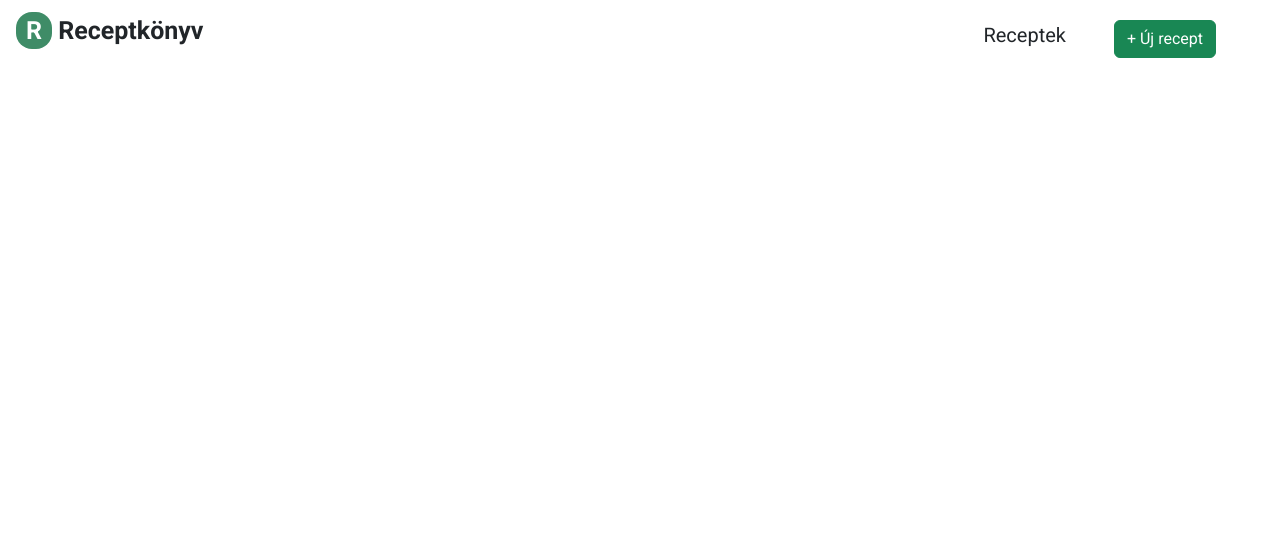
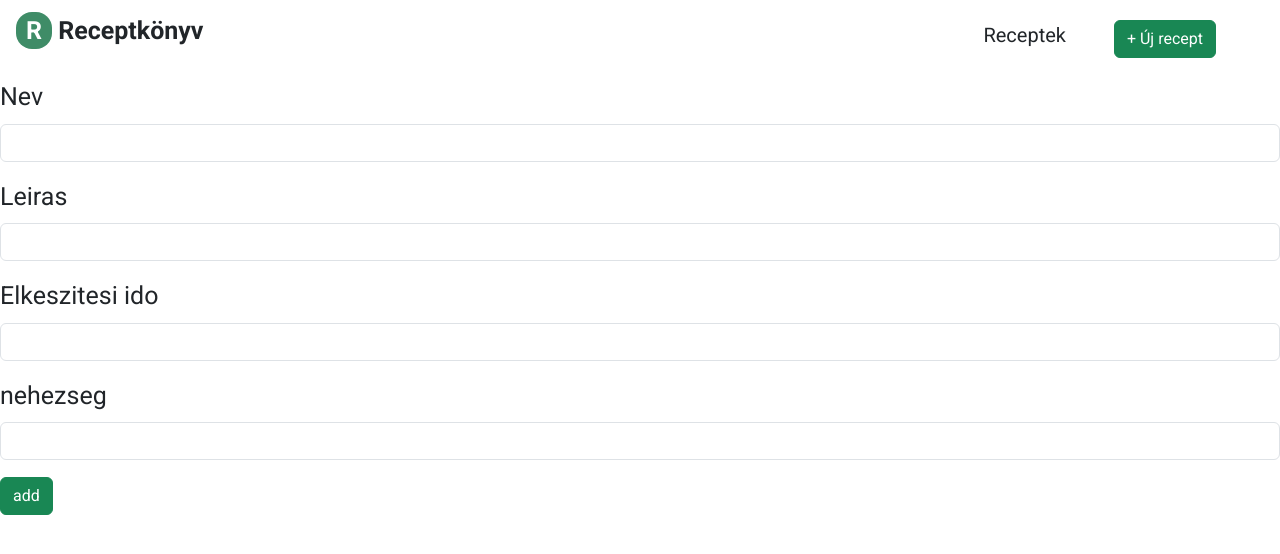
Before and after one commit to HMarkbanki/Receptek, a Vue app: page / in a window 1280 px wide. Shown: the top 554 px of the page. Built offline with nearby package versions, Linux system fonts and the light colour scheme.

Commit message:
tesztolalda

```diff
--- a/src/App.vue
+++ b/src/App.vue
@@ -1,5 +1,6 @@
 <script setup>
 import { ref } from 'vue';
+import AddRecepies from './components/AddRecepies.vue';
 
 
 
@@ -24,7 +25,7 @@ const recepies = ref([]);
 
     </main>
     <footer>
-
+        <AddRecepies/>
     </footer>
 </template>
 <style scoped>
```
